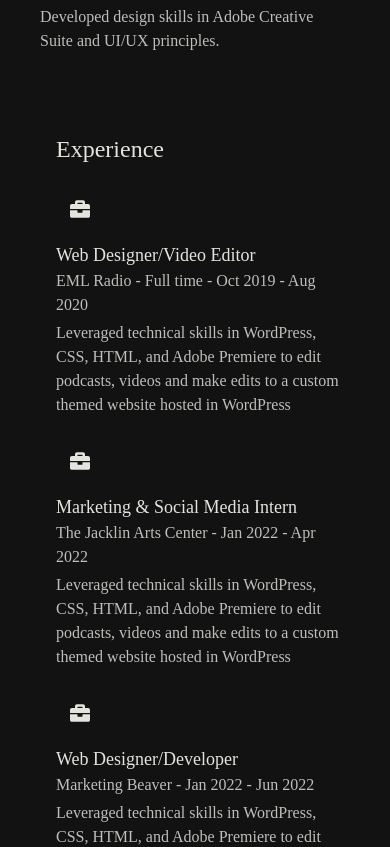
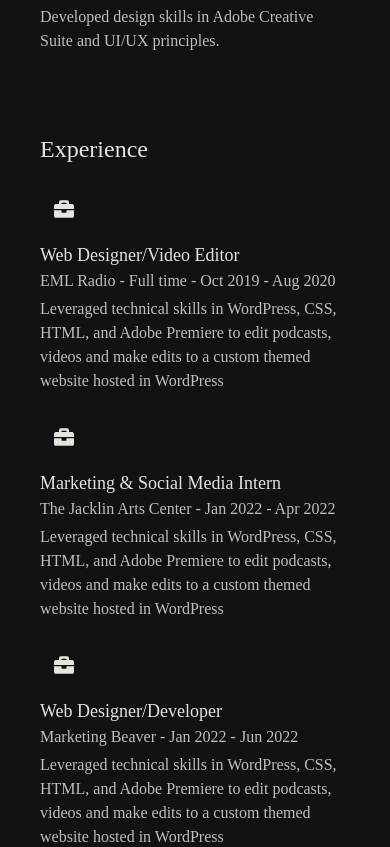
Before and after one commit to Kcounts93/my-portfolio, a React (Create React App) app: page / in a window 390 px wide. Shown: the part 4744-5591 px from the top of the page. Built offline with nearby package versions, Linux system fonts and the light colour scheme.

Commit message:
mobile alignment for education

```diff
--- a/src/components/Qualifications.jsx
+++ b/src/components/Qualifications.jsx
@@ -113,7 +113,7 @@ const Qualifications = () => {
             />
           ))}
         </div>
-        <div className="md:w-1/2 pl-4">
+        <div className="md:w-1/2 pl-0 md:pl-4">
           <h2 className="text-2xl font-light mb-5">Experience</h2>
           {experiences.map((exp, idx) => (
             <TimelineEntry
```
